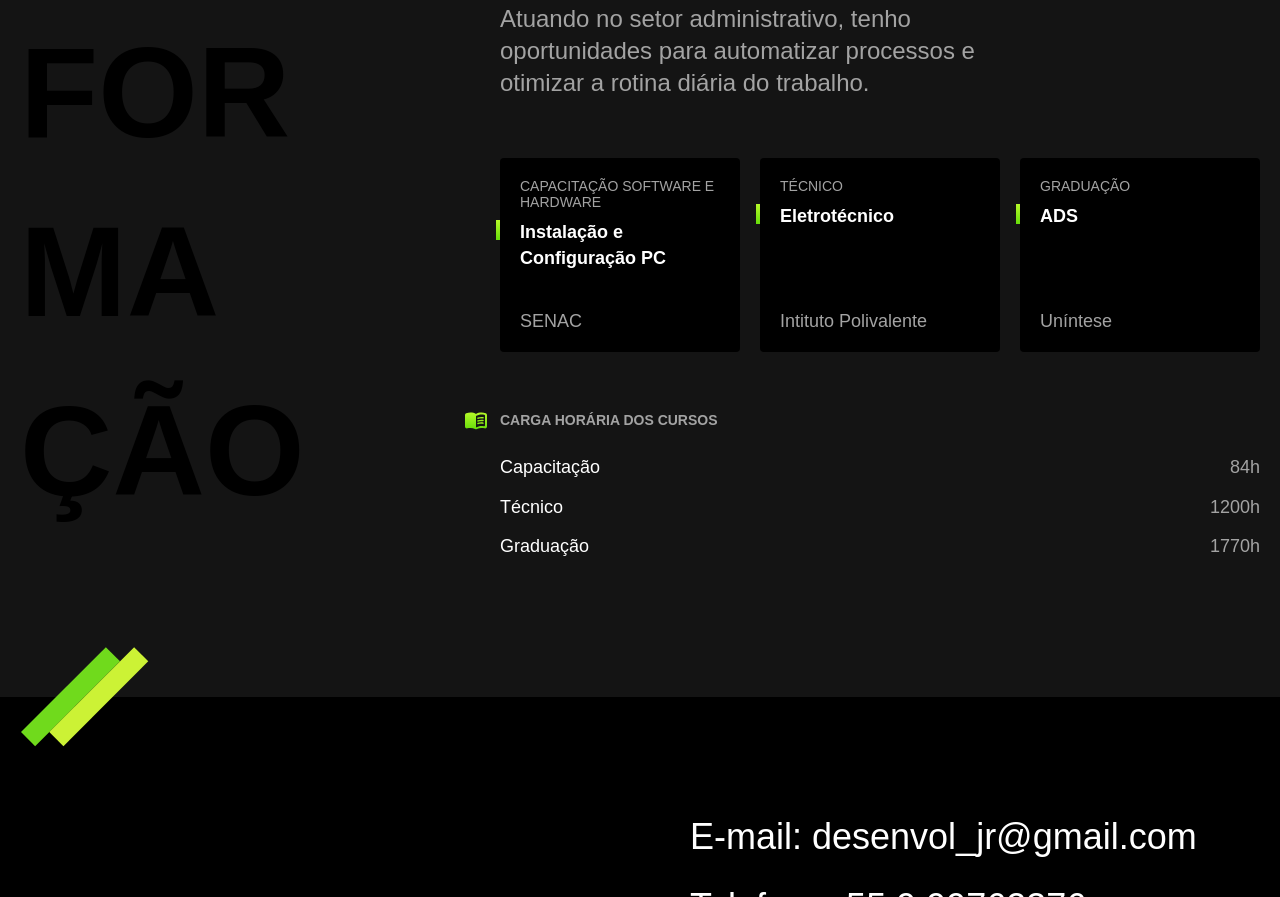
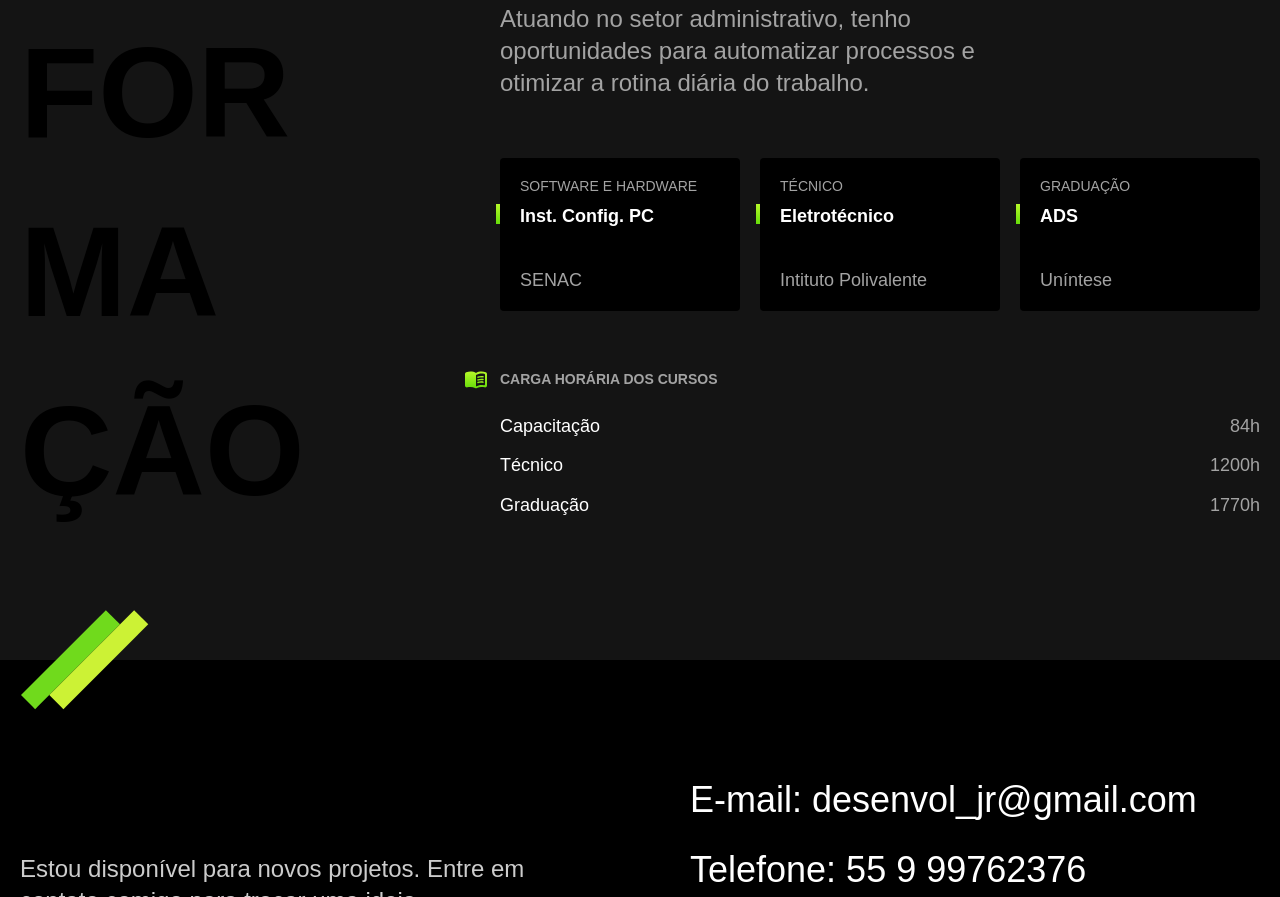
Before and after one commit to Gestao-de-Performance/projeto-final-chris-kito, a plain HTML site: page index.html in a window 1280 px wide. Shown: the part 1580-2477 px from the top of the page. Drawn offline with Linux system fonts and the light colour scheme.

Commit message:
04 atualização

```diff
--- a/index.html
+++ b/index.html
@@ -26,7 +26,7 @@
     </nav>
   </header>
   <main class="introducao">
-    <img src="img/euzim.jpg" alt="Cristhian" width="296px" height="227px">
+    <img src="img/euzim.jpg" alt="Cristhian" width="296" height="227">
     <div class="introducao-descricao">
       <h1>Desenvolvedor<br>Front End &<br>UX/UI Designer</h1>
       <p>Localizado em Santa Maria</p>
@@ -86,8 +86,8 @@
 
         <ul class="rotina-lista">
           <li class="rotina">
-            <span class="rotina-tipo"> Capacitação Software e Hardware</span>
-            <h3 class="rotina-normal"> Instalação e Configuração PC</h3>
+            <span class="rotina-tipo"> Software e Hardware</span>
+            <h3 class="rotina-normal"> Inst. Config. PC </h3>
             <span class="rotina-instituicao">SENAC</span>
           </li>
 
@@ -124,7 +124,7 @@
       <ul class="footer-contato">
         <li>E-mail: desenvol_jr@gmail.com</li>
         <li>Telefone: 55 9 99762376</li>
-        <li><a href="/">@instagram</a></li>
+        <li><a href="/"> @instagram</a></li>
       </ul>
       <p class="footer-copy"> Alguns direitos reservados</p>
     </div>
```
